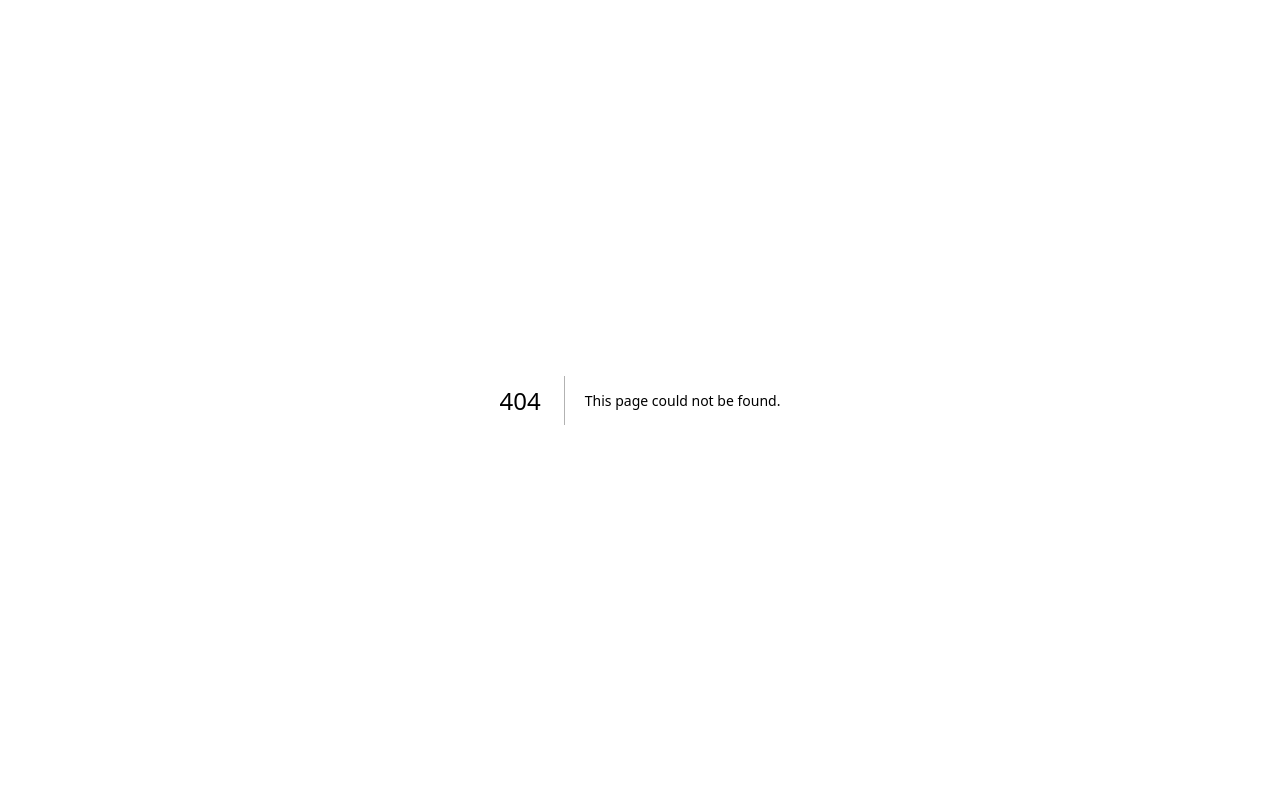
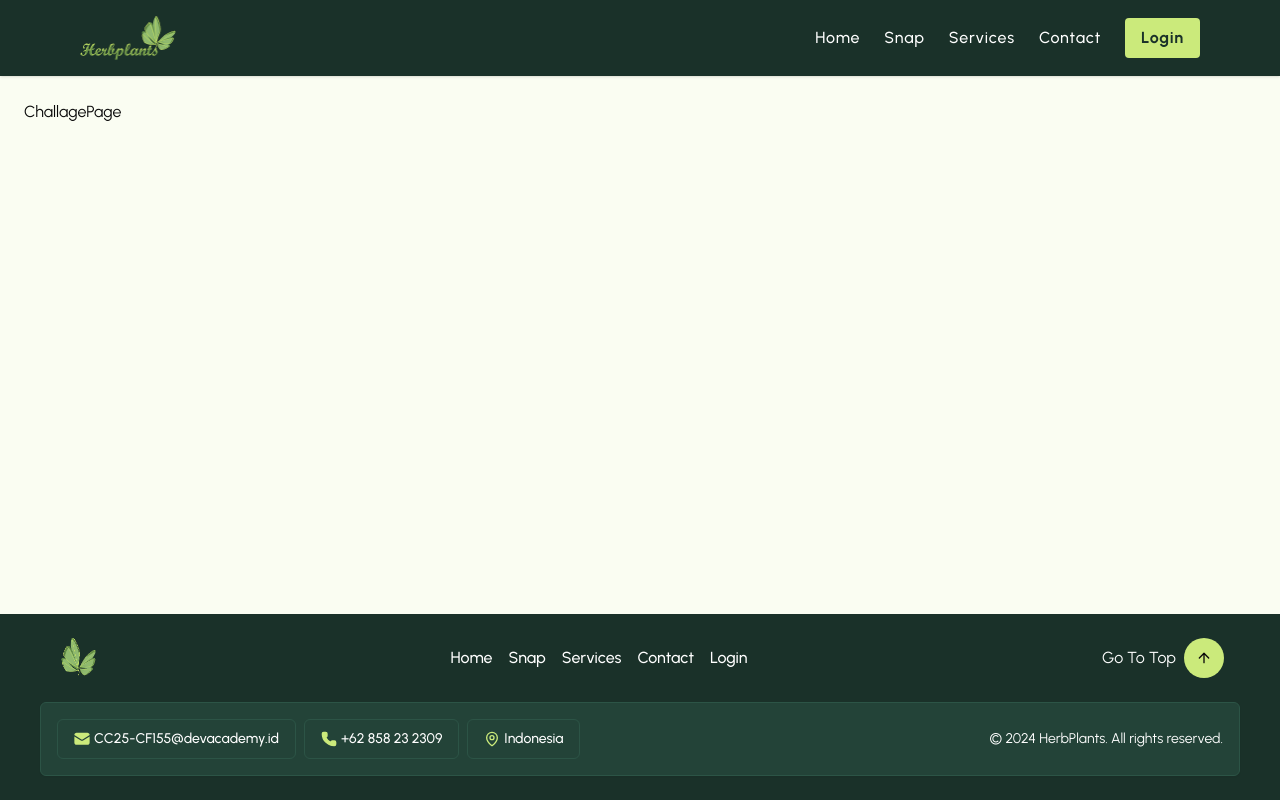
Before and after one commit to HerbPlants/Front-End, a Next.js app: page /challages in a window 1280 px wide. Before the commit this address had no page. Built offline with nearby package versions, Linux system fonts and the light colour scheme.

Commit message:
feat:add challage page

```diff
--- /dev/null
+++ b/src/app/(public)/challages/page.jsx
@@ -0,0 +1,9 @@
+import React from 'react'
+
+const ChallagePage = () => {
+  return (
+    <div>ChallagePage</div>
+  )
+}
+
+export default ChallagePage
```
